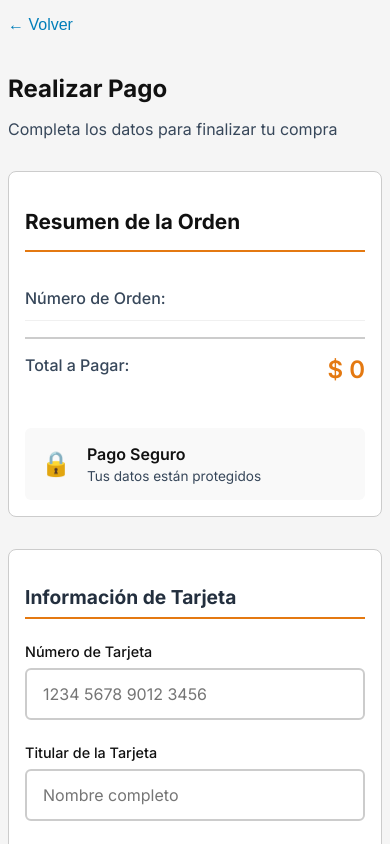
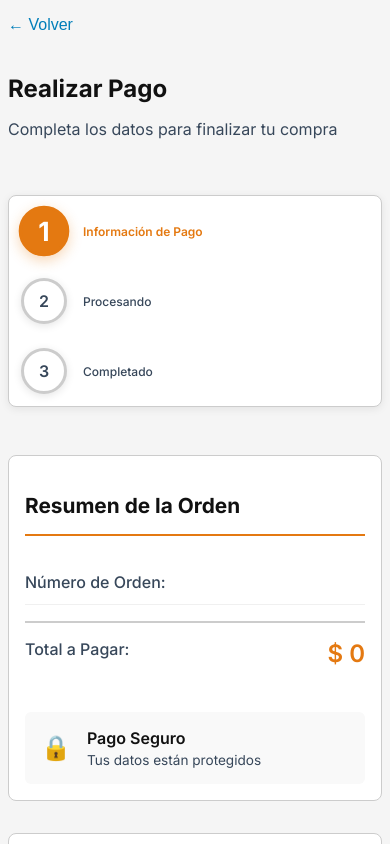
Before and after one commit to is2ecommerce/front-orders, an Angular app: page /pago in a window 390 px wide. Shown: the top 844 px of the page. Built offline with nearby package versions, Linux system fonts and the light colour scheme.

Commit message:
Added step progress bar for payment process

```diff
--- a/src/app/components/payment/payment.css
+++ b/src/app/components/payment/payment.css
@@ -81,6 +81,160 @@
   font-size: 1rem;
 }
 
+/* Sidebar Container (contiene Progress Bar y Resumen) */
+.sidebar-container {
+  display: flex;
+  flex-direction: column;
+  gap: 1.5rem;
+  position: sticky;
+  top: 2rem;
+  align-self: start;
+}
+
+/* Progress Bar */
+.progress-bar-container {
+  padding: 1.5rem;
+  background-color: var(--white);
+  border-radius: 8px;
+  border: 1px solid var(--color-border);
+  box-shadow: 0 2px 8px rgba(0, 0, 0, 0.08);
+  transition: box-shadow 0.3s ease;
+}
+
+.progress-bar-container:hover {
+  box-shadow: 0 4px 12px rgba(0, 0, 0, 0.12);
+}
+
+/* Cuando está sticky y visible, se mantiene compacta */
+@media (max-width: 768px) {
+  .sidebar-container {
+    position: static;
+    top: auto;
+  }
+
+  .progress-bar-container {
+    padding: 1rem 1.5rem;
+  }
+}
+
+.progress-steps {
+  display: flex;
+  justify-content: space-between;
+  position: relative;
+  align-items: center;
+}
+
+.progress-steps::before {
+  content: '';
+  position: absolute;
+  top: 30px;
+  left: 0;
+  right: 0;
+  height: 3px;
+  background-color: var(--color-border);
+  z-index: 0;
+}
+
+.progress-line {
+  position: absolute;
+  top: 30px;
+  left: 0;
+  height: 3px;
+  background: linear-gradient(90deg, var(--color-accent), var(--secondary-blue));
+  z-index: 1;
+  transition: width 0.5s ease;
+  border-radius: 2px;
+}
+
+.step {
+  display: flex;
+  flex-direction: column;
+  align-items: center;
+  position: relative;
+  z-index: 2;
+  flex: 1;
+}
+
+.step-circle {
+  width: 60px;
+  height: 60px;
+  border-radius: 50%;
+  display: flex;
+  align-items: center;
+  justify-content: center;
+  background-color: var(--white);
+  border: 3px solid var(--color-border);
+  transition: all 0.3s ease;
+  margin-bottom: 0.75rem;
+  box-shadow: 0 2px 8px rgba(0, 0, 0, 0.1);
+  position: relative;
+  z-index: 3;
+}
+
+.step-number {
+  font-size: 1.25rem;
+  font-weight: 600;
+  color: var(--color-text-secondary);
+  transition: color 0.3s ease;
+}
+
+.step-label {
+  font-size: 0.9rem;
+  color: var(--color-text-secondary);
+  font-weight: 500;
+  text-align: center;
+  transition: color 0.3s ease;
+}
+
+/* Paso activo */
+.step.active .step-circle {
+  border-color: var(--color-accent);
+  background-color: var(--color-accent);
+  transform: scale(1.1);
+  box-shadow: 0 4px 12px rgba(228, 121, 17, 0.3);
+}
+
+.step.active .step-number {
+  color: var(--white);
+  font-size: 1.5rem;
+  font-weight: 700;
+}
+
+.step.active .step-label {
+  color: var(--color-accent);
+  font-weight: 600;
+}
+
+/* Paso completado */
+.step.completed .step-circle {
+  border-color: var(--secondary-blue);
+  background-color: var(--secondary-blue);
+}
+
+.step.completed .step-number {
+  color: var(--white);
+  font-size: 1.5rem;
+}
+
+.step.completed .step-label {
+  color: var(--color-text);
+  font-weight: 500;
+}
+
+/* Paso pendiente */
+.step.pending .step-circle {
+  border-color: var(--color-border);
+  background-color: var(--white);
+}
+
+.step.pending .step-number {
+  color: var(--color-text-secondary);
+}
+
+.step.pending .step-label {
+  color: var(--color-text-secondary);
+}
+
 /* Layout principal */
 .payment-layout {
   display: grid;
@@ -96,8 +250,6 @@
   border-radius: 8px;
   padding: 2rem;
   height: fit-content;
-  position: sticky;
-  top: 2rem;
 }
 
 .order-summary-card h3 {
@@ -293,8 +445,22 @@
     gap: 2rem;
   }
 
-  .order-summary-card {
+  .sidebar-container {
     position: static;
+    top: auto;
+  }
+
+  .progress-bar-container {
+    padding: 1.5rem;
+  }
+
+  .step-circle {
+    width: 50px;
+    height: 50px;
+  }
+
+  .step-label {
+    font-size: 0.8rem;
   }
 }
 
@@ -305,6 +471,40 @@
 
   .payment-header h1 {
     font-size: 1.5rem;
+  }
+
+  .progress-bar-container {
+    padding: 1rem;
+    margin: 1.5rem 0;
+  }
+
+  .progress-steps {
+    flex-direction: column;
+    gap: 1.5rem;
+    align-items: flex-start;
+  }
+
+  .progress-steps::before,
+  .progress-line {
+    display: none;
+  }
+
+  .step {
+    flex-direction: row;
+    width: 100%;
+    gap: 1rem;
+  }
+
+  .step-circle {
+    width: 45px;
+    height: 45px;
+    margin-bottom: 0;
+    flex-shrink: 0;
+  }
+
+  .step-label {
+    text-align: left;
+    font-size: 0.85rem;
   }
 
   .form-row {
@@ -335,6 +535,23 @@
     padding: 0.5rem;
   }
 
+  .progress-bar-container {
+    padding: 0.75rem;
+  }
+
+  .step-circle {
+    width: 40px;
+    height: 40px;
+  }
+
+  .step-number {
+    font-size: 1rem;
+  }
+
+  .step-label {
+    font-size: 0.75rem;
+  }
+
   .payment-form-card {
     padding: 1rem;
   }
--- a/src/app/components/payment/payment.html
+++ b/src/app/components/payment/payment.html
@@ -18,8 +18,27 @@
     </div>
 
     <div class="payment-layout">
-      <!-- Resumen de la orden -->
-      <div class="order-summary-card">
+      <!-- Sidebar con Progress Bar y Resumen -->
+      <div class="sidebar-container">
+        <!-- Progress Bar -->
+        <div class="progress-bar-container">
+          <div class="progress-steps">
+            <div
+              *ngFor="let step of steps"
+              class="step"
+              [ngClass]="getStepClass(step.number)">
+              <div class="step-circle">
+                <span class="step-number" *ngIf="step.number < currentStep">✓</span>
+                <span class="step-number" *ngIf="step.number >= currentStep">{{ step.number }}</span>
+              </div>
+              <div class="step-label">{{ step.label }}</div>
+            </div>
+            <div class="progress-line" [style.width.%]="getProgressWidth()"></div>
+          </div>
+        </div>
+
+        <!-- Resumen de la orden -->
+        <div class="order-summary-card">
         <h3>Resumen de la Orden</h3>
         <div class="summary-details">
           <div class="summary-row">
@@ -39,6 +58,7 @@
             <p class="security-text">Tus datos están protegidos</p>
           </div>
         </div>
+      </div>
       </div>
 
       <!-- Formulario -->
--- a/src/app/components/payment/payment.ts
+++ b/src/app/components/payment/payment.ts
@@ -23,6 +23,7 @@ export class Payment implements OnInit {
   orderTotal: number = 0;
   isProcessing: boolean = false;
   paymentSuccess: boolean = false;
+  currentStep: number = 1;
 
   paymentForm: PaymentForm = {
     cardNumber: '',
@@ -32,6 +33,12 @@ export class Payment implements OnInit {
     email: '',
     phone: ''
   };
+
+  steps = [
+    { number: 1, label: 'Información de Pago', completed: false },
+    { number: 2, label: 'Procesando', completed: false },
+    { number: 3, label: 'Completado', completed: false }
+  ];
 
   constructor(
     private router: Router,
@@ -44,6 +51,7 @@ export class Payment implements OnInit {
       this.orderNumber = params['orderNumber'] || '';
       this.orderTotal = parseFloat(params['total']) || 0;
     });
+    this.updateSteps();
   }
 
   formatCardNumber(event: any): void {
@@ -91,11 +99,17 @@ export class Payment implements OnInit {
       return;
     }
 
+    // Avanzar al paso 2 (Procesando)
+    this.currentStep = 2;
+    this.updateSteps();
     this.isProcessing = true;
 
     // Simular procesamiento de pago
     setTimeout(() => {
       this.isProcessing = false;
+      // Avanzar al paso 3 (Completado)
+      this.currentStep = 3;
+      this.updateSteps();
       this.paymentSuccess = true;
 
       // Redirigir al historial después de 3 segundos
@@ -103,6 +117,42 @@ export class Payment implements OnInit {
         this.router.navigate(['/historial-ordenes']);
       }, 3000);
     }, 2000);
+  }
+
+  updateSteps(): void {
+    this.steps.forEach((step, index) => {
+      step.completed = index < this.currentStep;
+    });
+  }
+
+  getStepClass(stepNumber: number): string {
+    if (stepNumber < this.currentStep) {
+      return 'completed';
+    } else if (stepNumber === this.currentStep) {
+      return 'active';
+    } else {
+      return 'pending';
+    }
+  }
+
+  getProgressWidth(): number {
+    // La línea se llena hasta el centro del círculo del paso activo
+    // Para 3 pasos distribuidos uniformemente:
+    // - Paso 1 activo: línea hasta el centro del círculo 1 ≈ 16.67% (centro del primer tercio)
+    // - Paso 2 activo: línea hasta el centro del círculo 2 = 50% (centro del segundo tercio)
+    // - Paso 3 activo: línea hasta el centro del círculo 3 ≈ 83.33% (centro del tercer tercio)
+    // Pero visualmente mejor hasta el final en paso 3
+
+    if (this.currentStep === 1) {
+      // Paso 1: línea hasta el centro del primer círculo
+      return 16.67;
+    } else if (this.currentStep === 2) {
+      // Paso 2: línea hasta el centro del segundo círculo
+      return 50;
+    } else {
+      // Paso 3: línea completa hasta el final
+      return 100;
+    }
   }
 
   cancelPayment(): void {
```
